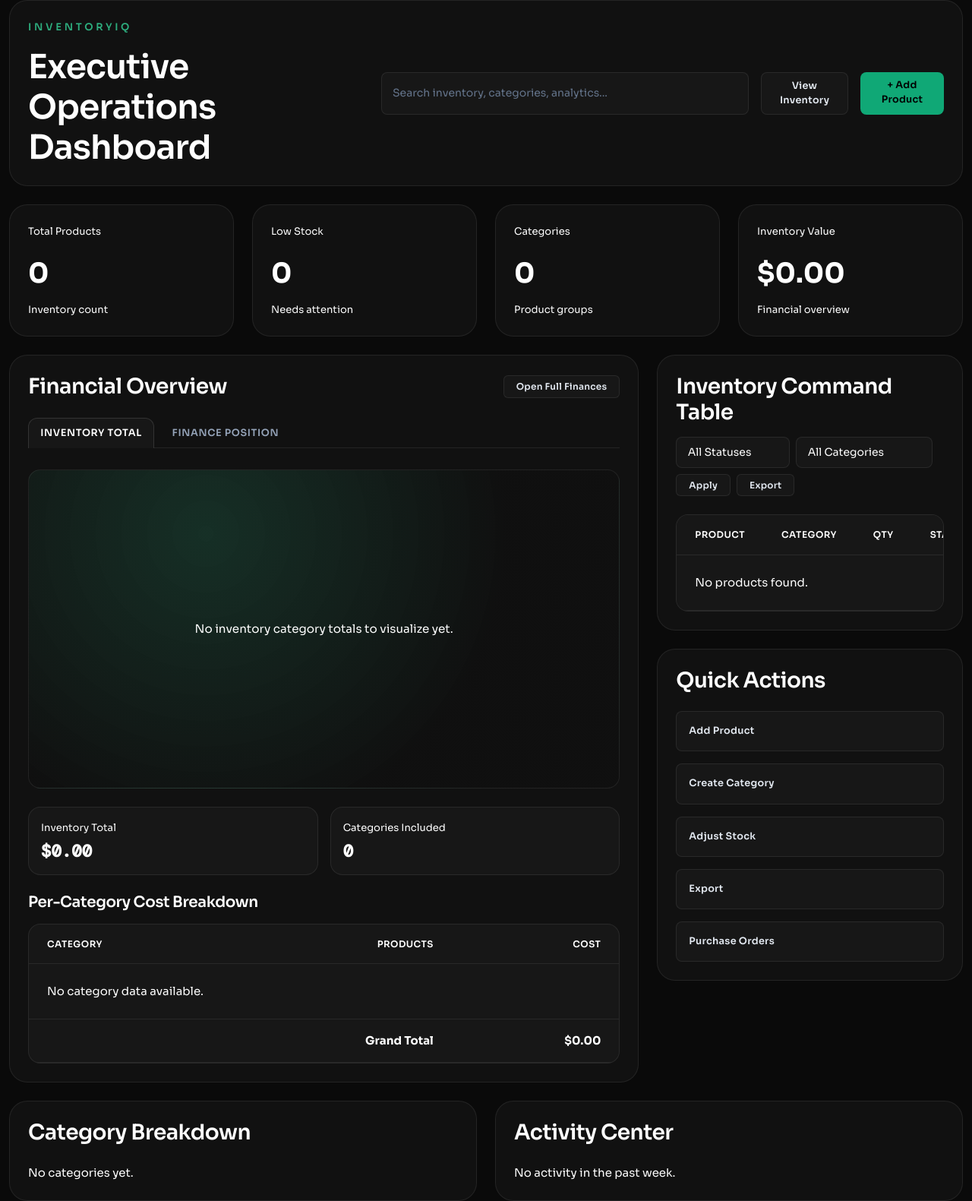
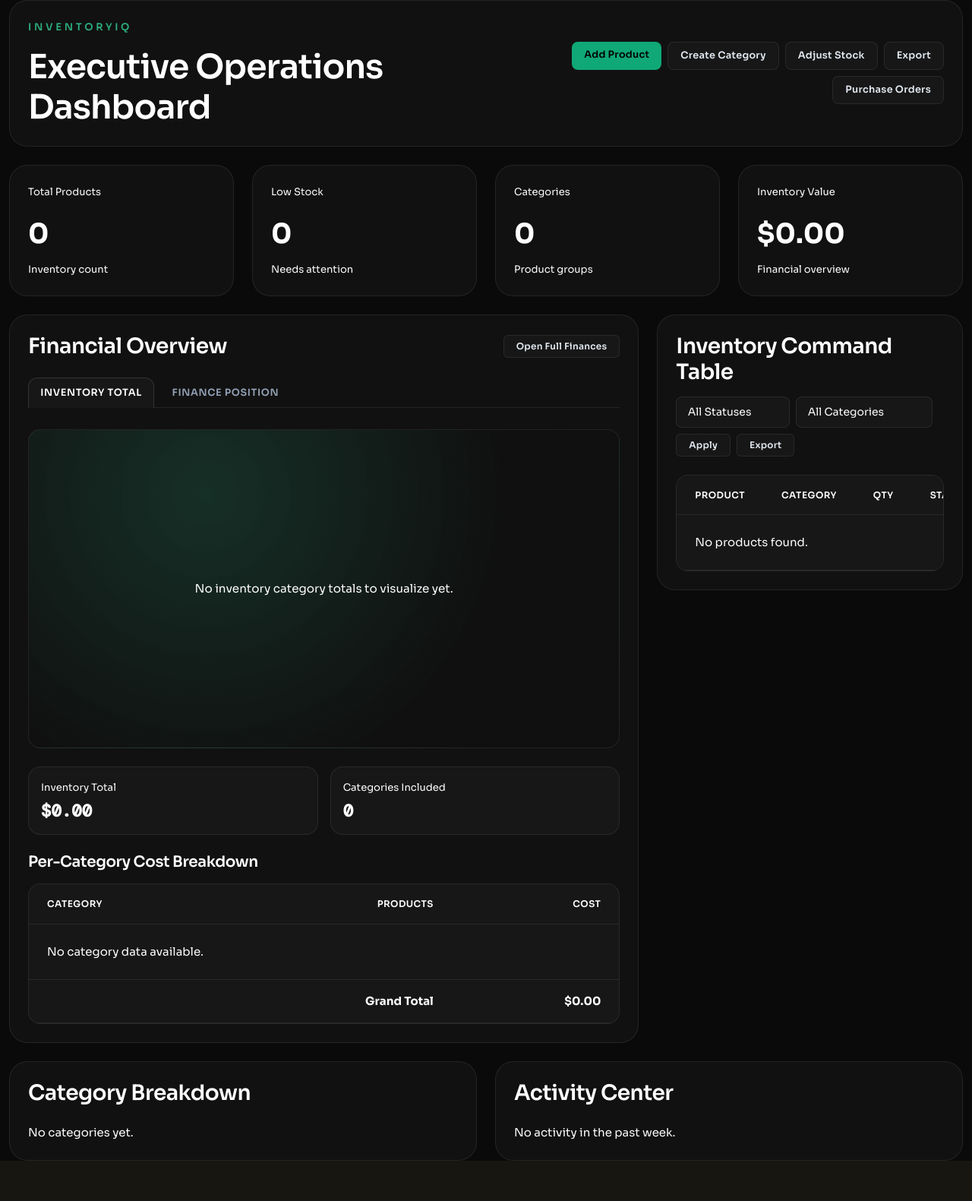
Before and after one commit to NMSU-CS-CS371/team-project-real-inventoryiq, a Django app: page / in a window 1280 px wide. Shown: the part 80-1661 px from the top of the page at 76% size. After the commit the page ends 1608 px from the top, so only its background shows below. Run offline with Django 4.2, Linux system fonts and the light colour scheme; the visitor is signed in with stand-in values (Sample User, id 1); data that the repository does not hold is empty; a map, chart or similar area stays blank.

Commit message:
Move dashboard quick actions to header

```diff
--- a/templates/inventory/dashboard.html
+++ b/templates/inventory/dashboard.html
@@ -170,6 +170,21 @@
         gap: 1.5rem;
     }
 
+    .dashboard-header-actions {
+        width: 100%;
+    }
+
+    .dashboard-header-actions .btn {
+        white-space: nowrap;
+    }
+
+    @media (min-width: 1200px) {
+        .dashboard-header-actions {
+            width: auto;
+            justify-content: flex-end;
+        }
+    }
+
     .category-link:hover {
         background: #1d1d1d;
         color: #fff !important;
@@ -287,17 +302,13 @@
                         <h1 class="dash-title mt-3 mb-0" style="font-size: 2.75rem;">Executive Operations Dashboard</h1>
                     </div>
 
-                    <form method="get" class="d-flex flex-column flex-sm-row gap-3 w-100 w-xl-auto">
-                        <input
-                            type="text"
-                            name="q"
-                            value="{{ query }}"
-                            class="form-control dark-input"
-                            placeholder="Search inventory, categories, analytics..."
-                        >
-                        <a href="{% url 'product_list' %}" class="btn btn-dark-soft px-4 py-2">View Inventory</a>
-                        <a href="{% url 'product_add' %}" class="btn btn-emerald px-4 py-2">+ Add Product</a>
-                    </form>
+                    <div class="dashboard-header-actions d-flex flex-wrap gap-2">
+                        <a href="{% url 'product_add' %}" class="btn btn-emerald px-3 py-2">Add Product</a>
+                        <a href="{% url 'category_add' %}" class="btn btn-dark-soft px-3 py-2">Create Category</a>
+                        <a href="{% url 'product_list' %}" class="btn btn-dark-soft px-3 py-2">Adjust Stock</a>
+                        <a href="{% url 'export_csv' %}" class="btn btn-dark-soft px-3 py-2">Export</a>
+                        <a href="{% url 'purchase_order_list' %}" class="btn btn-dark-soft px-3 py-2">Purchase Orders</a>
+                    </div>
                 </div>
             </div>
 
@@ -609,18 +620,6 @@
                                         {% endfor %}
                                     </tbody>
                                 </table>
-                            </div>
-                        </div>
-
-                        <!-- QUICK ACTIONS -->
-                        <div class="dash-card">
-                            <h2 class="dash-title fs-3">Quick Actions</h2>
-                            <div class="mt-4 d-grid gap-3">
-                                <a href="{% url 'product_add' %}" class="btn btn-dark-soft text-start py-3 px-3">Add Product</a>
-                                <a href="{% url 'category_add' %}" class="btn btn-dark-soft text-start py-3 px-3">Create Category</a>
-                                <a href="{% url 'product_list' %}" class="btn btn-dark-soft text-start py-3 px-3">Adjust Stock</a>
-                                <a href="{% url 'export_csv' %}" class="btn btn-dark-soft text-start py-3 px-3">Export</a>
-                                <a href="{% url 'purchase_order_list' %}" class="btn btn-dark-soft text-start py-3 px-3">Purchase Orders</a>
                             </div>
                         </div>
 
```
